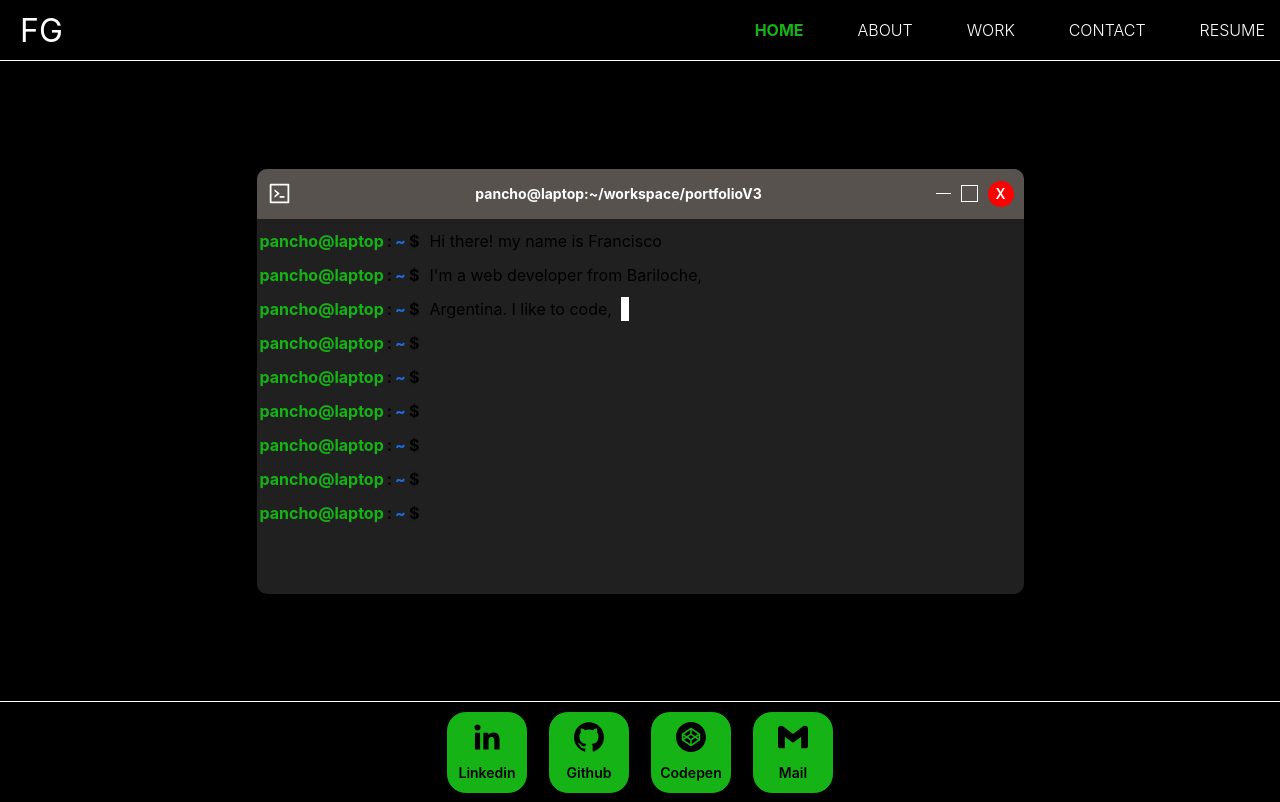
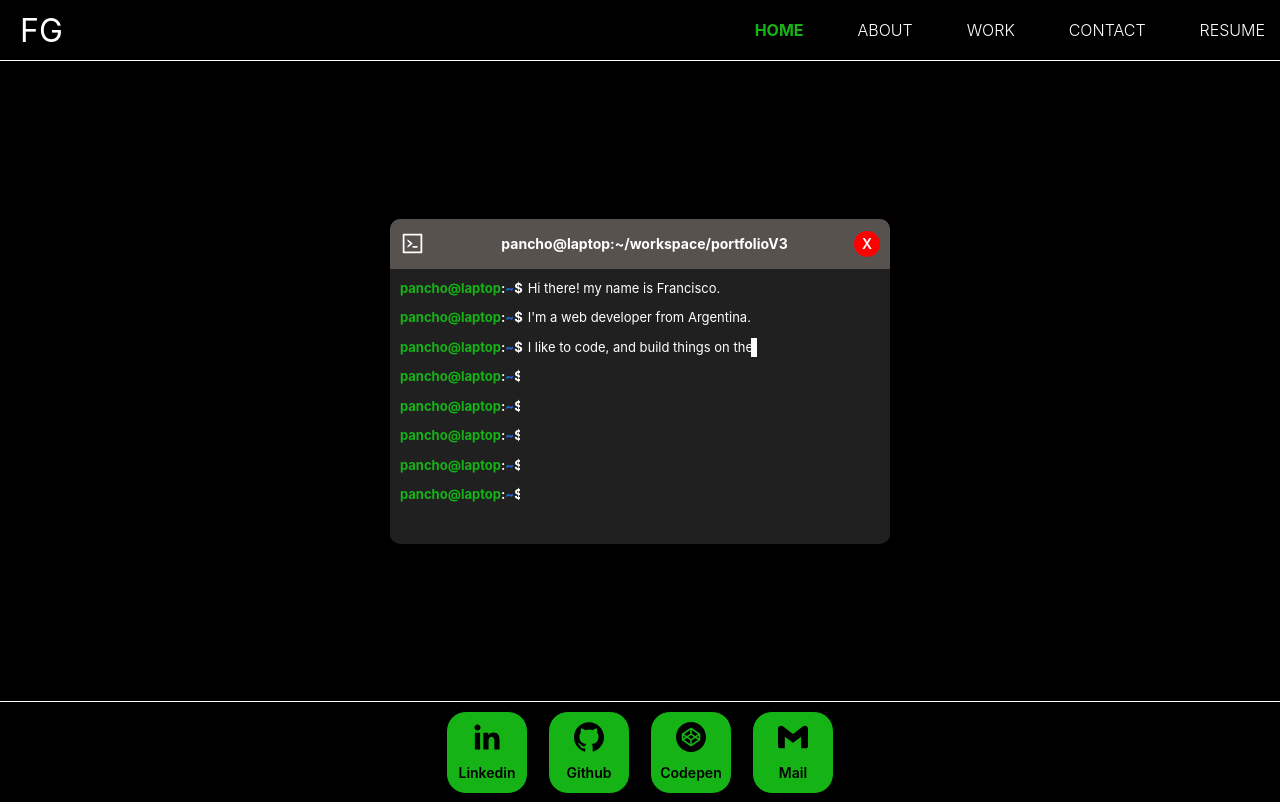
Before and after one commit to franciscoG98/personal_portfolio, a React (Vite) app: page / in a window 1280 px wide. Built offline with nearby package versions, Linux system fonts and the light colour scheme.

Commit message:
edit home terminal

```diff
--- a/src/components/bash/bashStyles.scss
+++ b/src/components/bash/bashStyles.scss
@@ -2,10 +2,7 @@
     display: flex;
     flex-direction: row;
     font-weight: 700;
-    font-size: 16px;
-    span {
-        margin-left: 3px;
-    }
+    font-size: 13px;
 }
 
 .bash_name {
--- a/src/components/footer/footerStyles.scss
+++ b/src/components/footer/footerStyles.scss
@@ -42,8 +42,11 @@
 
 /* responsive */
 @media screen and (max-width: 767px) {
-    .footer section {
-        display: grid;
-        grid-template-columns: 2fr 2fr;
+    .footer .footer_item {
+        width: 30px;
+
+        span {
+            display: none;
+        }
     }
 }
--- a/src/components/terminal/index.jsx
+++ b/src/components/terminal/index.jsx
@@ -11,47 +11,41 @@ const Terminal = () => {
             <AiOutlineCode className="terminal_logo" size={25}/>
             <span className="terminal_name">pancho@laptop:~/workspace/portfolioV3</span>
             <div className="terminal_controls">
-                <span className="terminal_min"></span>
-                <span className="terminal_big"></span>
                 <span className="terminal_close">X</span>
             </div>
         </div>
         <div className="terminal_body">
             <div className="line line1">
                 <Bash className="bash" />
-                <span className="typer typer1">Hi there! my name is Francisco</span>
+                <span className="typer typer1">Hi there! my name is Francisco.</span>
             </div>
             <div className="line line2">
                 <Bash />
-                <span className="typer typer2">I&apos;m a web developer from Bariloche,</span>
+                <span className="typer typer2">I&apos;m a web developer from Argentina.</span>
             </div>
             <div className="line line3">
                 <Bash />
-                <span className="typer typer2">Argentina. I like to code,</span>
+                <span className="typer typer2">I like to code, and build things on the web.</span>
             </div>
             <div className="line line4">
                 <Bash className="bash" />
-                <span className="typer typer3">and build things on the web.</span>
+                <span className="typer typer3">I think the internet is for making our lives easier.</span>
             </div>
             <div className="line line5">
                 <Bash className="bash" />
-                <span className="typer typer4">I think the internet is for making</span>
+                <span className="typer typer4">I love linux and javascript but I&apos;m</span>
             </div>
             <div className="line line6">
                 <Bash className="bash" />
-                <span className="typer typer5">our lives easier and should be</span>
+                <span className="typer typer5">willing to learn anything, currently I&apos;m getting</span>
             </div>
             <div className="line line7">
                 <Bash className="bash" />
-                <span className="typer typer6">accessible to everyone. I&apos;m open</span>
+                <span className="typer typer6">into typescript and C (because college).</span>
             </div>
             <div className="line line8">
                 <Bash className="bash" />
-                <span className="typer typer7">to working or collaborating on new</span>
-            </div>
-            <div className="line line9">
-                <Bash className="bash" />
-                <span className="typer typer8">projects! feel free to <Link className="link_contact" to='/contact'>contact me</Link></span>
+                <span className="typer typer7">Feel free to get in touch</span>
             </div>
         </div>
     </div>
--- a/src/components/terminal/terminalStyles.scss
+++ b/src/components/terminal/terminalStyles.scss
@@ -7,8 +7,8 @@
     background: #202020;
     border-radius: 10px;
     box-shadow: 0 0 1rem rgba(0, 0, 0, 1.5);
-    height: 425px;
-    width: 767px;
+    height: 325px;
+    width: 500px;
 }
 
 .terminal_header {
@@ -31,13 +31,6 @@
     font-weight: 700;
 }
 
-.terminal_controls {
-    display: flex;
-    flex-direction: row;
-    gap: 10px;
-    align-items: center;
-}
-
 .terminal_close {
     align-items: center;
     background-color: red;
@@ -52,76 +45,52 @@
     width: 20px;
 }
 
-.terminal_min {
-    border-bottom: 1px solid #fff;
-    width: 15px;
-}
-
-.terminal_big {
-    border: 1px solid #fff;
-    height: 15px;
-    width: 15px;
-}
-
 .line {
     display: flex;
-    // border-right: 0.5em solid #fff;
-    margin-bottom: 10px;
+    margin: 10px 0;
+    margin-left: 10px;
     white-space: nowrap;
     overflow: hidden;
+    font-size: 13px;
+    width: 120px;
+
     .typer {
-        margin-left: 10px;
+        margin-left: 5px;
     }
-}
-
-.line1 {
-    margin-top: 10px;
 }
 
 // type writer animation
 .line1 {
+    margin-top: 10px;
     animation: typewritter 2s steps(20, end) normal forwards, cursor 2s steps(20) forwards;
-    width: 165px;
 }
 
 .line2 {
     animation: typewritter 2s steps(20, end) normal forwards 2s, cursor 2s steps(20) forwards 2s;
-    width: 165px;
 }
 
 .line3 {
     animation: typewritter 2s steps(20, end) normal forwards 4s, cursor 2s steps(20) forwards 4s;
-    width: 165px;
 }
 
 .line4 {
     animation: typewritter 2s steps(20, end) normal forwards 6s, cursor 2s steps(20) forwards 6s;
-    width: 165px;
 }
 
 .line5 {
     animation: typewritter 2s steps(20, end) normal forwards 8s, cursor 2s steps(20) forwards 8s;
-    width: 165px;
 }
 
 .line6 {
     animation: typewritter 2s steps(20, end) normal forwards 10s, cursor 2s steps(20) forwards 10s;
-    width: 165px;
 }
 
 .line7 {
     animation: typewritter 2s steps(20, end) normal forwards 12s, cursor 2s steps(20) forwards 12s;
-    width: 165px;
 }
 
 .line8 {
     animation: typewritter 2s steps(20, end) normal forwards 14s, cursor 2s steps(20) forwards 14s;
-    width: 165px;
-}
-
-.line9 {
-    animation: typewritter 2s steps(20, end) normal forwards 16s, cursor 2s steps(20) forwards 16s;
-    width: 165px;
 }
 
 .link_contact {
@@ -138,7 +107,7 @@
 
 
 @keyframes typewritter {
-    from { width: 165px; }
+    // from { width: 165px; }
     to { width: 450px; }
 }
 
@@ -151,7 +120,7 @@
 
 /* responsive */
 @media screen and (max-width: 767px) {
-    .line1, .line2, .line3, .line4, .line5, .line6, .line7, .line8, .line9 {
+    .line1, .line2, .line3, .line4, .line5, .line6, .line7, .line8 {
         width: 0;
     }
 
--- a/src/index.css
+++ b/src/index.css
@@ -10,9 +10,12 @@
 }
 
 .container {
+  align-items: center;
+  background-color: #000;
+  color: #fff;
+  display: flex;
   height: calc(100vh - 100px - 60px);
-  align-items: center;
   justify-content: center;
-  display: flex;
-  background-color: #000;
 }
+
+/* .homeView {} */
```
Also changed, not shown: src/components/bash/index.jsx (+4 -4 lines).
